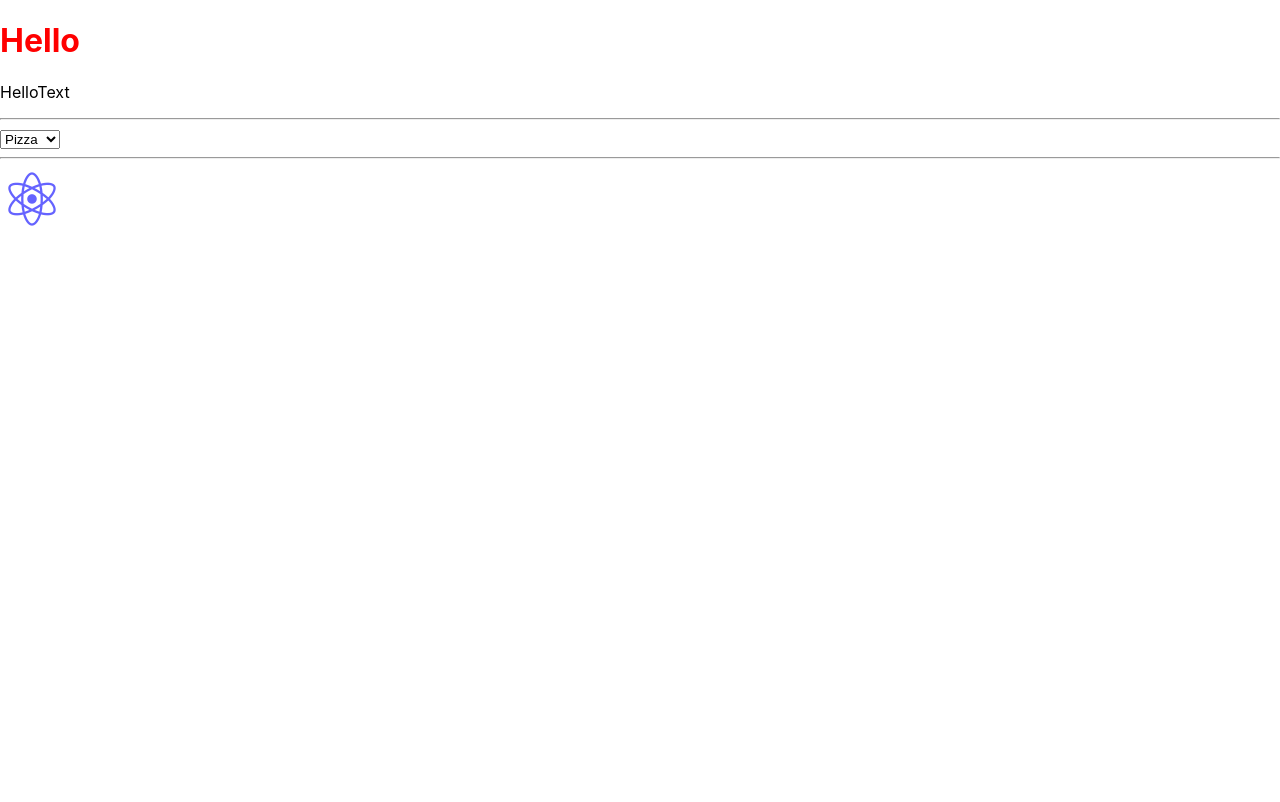
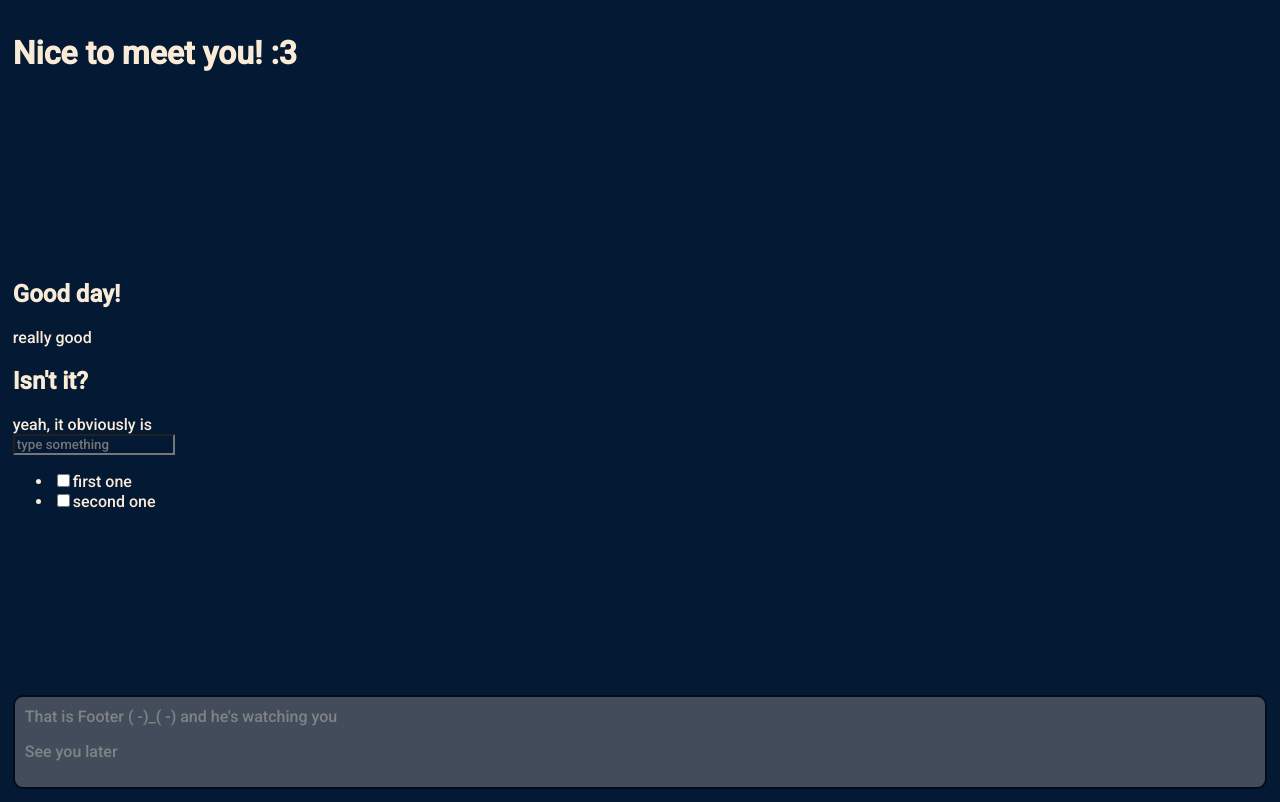
Before and after one commit to Andrey-Boyarov/first_attempt_in_react_ever, a React (Create React App) app: page / in a window 1280 px wide. Built offline with nearby package versions, Linux system fonts and the light colour scheme.

Commit message:
Worked out useState

```diff
--- a/public/index.html
+++ b/public/index.html
@@ -24,6 +24,7 @@
       work correctly both with client-side routing and a non-root public URL.
       Learn how to configure a non-root public URL by running `npm run build`.
     -->
+    <link href="https://fonts.googleapis.com/css2?family=Poppins:wght@600;700;900&family=Roboto:wght@500&display=swap" rel="stylesheet">
     <title>Attempt ONE</title>
   </head>
   <body>
--- /dev/null
+++ b/src/App.css
@@ -0,0 +1,32 @@
+* {
+  background: #041934;
+  font-family: "Roboto", "serif";
+  color: antiquewhite;
+}
+
+.container {
+  max-width: 100vw;
+  height: 97vh;
+  margin: 0;
+  padding: 1vw;
+  display: flex;
+  flex-direction: column;
+  justify-content: space-between;
+}
+
+.container .header {
+  height: 10vh;
+}
+.container .footer {
+  opacity: 50%;
+  border-radius: 10px;
+  max-width: 100vw;
+  padding: 10px;
+  border: 2px solid black;
+  background: gray;
+}
+.container .footer p {
+  background: gray;
+}
+
+/*# sourceMappingURL=App.css.map */
--- a/src/App.js
+++ b/src/App.js
@@ -1,21 +1,15 @@
-import './Style.css';
 import React from 'react';
+import Header from "./Header";
+import Footer from "./Footer";
+import "./App.css";
+import Main from "./Main";
 
-function App() {
-  return (
-      <div className="App">
-        <h1>Hello</h1>
-        <p className="text">HelloText</p>
-        <hr/>
-        <select>
-            <option value={1}>Pizza</option>
-            <option value={2}>Sushi</option>
-            <option value={3}>{React.version}</option>
-        </select>
-        <hr/>
-        <img src={require("./react-logo.png")} alt={"react"} title={"react"}/>
-      </div>
-  );
+export default function App() {
+    return (
+        <div className="container">
+            <Header/>
+            <Main/>
+            <Footer/>
+        </div>
+    );
 }
-
-export default App;
--- /dev/null
+++ b/src/App.scss
@@ -0,0 +1,33 @@
+* {
+  background: #041934;
+  font-family: "Roboto", "serif";
+  color: antiquewhite;
+}
+
+.container {
+  max-width: 100vw;
+  height: 97vh;
+  margin: 0;
+  padding: 1vw;
+  display: flex;
+  flex-direction: column;
+  justify-content: space-between;
+}
+
+.container {
+  .header {
+    height: 10vh;
+  }
+
+  .footer {
+    opacity: 50%;
+    border-radius: 10px;
+    p{
+      background: gray;
+    }
+    max-width: 100vw;
+    padding: 10px;
+    border: 2px solid black;
+    background: gray;
+  }
+}
--- /dev/null
+++ b/src/Footer.js
@@ -0,0 +1,8 @@
+export default function Footer() {
+    return(
+        <div className="footer">
+            That is Footer ( -)_( -) and he's watching you
+            <p>See you later</p>
+        </div>
+    )
+}
--- /dev/null
+++ b/src/Header.js
@@ -0,0 +1,7 @@
+export default function Header() {
+    return(
+        <div className="header">
+            <h1>Nice to meet you! :3</h1>
+        </div>
+    );
+}
--- /dev/null
+++ b/src/Main.js
@@ -0,0 +1,45 @@
+import content from './content.json';
+import {useState} from 'react';
+
+export default function Main() {
+
+    const [listItem, setListItem] = useState([
+        {id: 1, label: 'first one', check: false},
+        {id: 2, label: 'second one', check: false},
+    ]);
+
+    const [inputContent, setInputContent] = useState('')
+
+    return(
+        <div>
+            {content.map(item => <section><h2>{item.name}</h2><div>{item.body}</div></section>)}
+            <input type={'text'}
+                   placeholder={'type something'}
+                   value={inputContent}
+                   onChange={event => setInputContent(event.target.value)}
+                   onKeyPress={
+                       (event) => {
+                           if (event.key === 'Enter') {setListItem([...listItem,
+                               {
+                                   id: Date.now(),
+                                   label: inputContent,
+                                   check: false
+                               }])
+                               setInputContent('');
+                           }
+                           console.log(listItem);}
+                   }
+            />
+            <ul>
+                {listItem.map(item =>
+                    <li>
+                        <label>
+                            <input type={'checkbox'} defaultChecked={false}/>
+                            <span>{item.label}</span>
+                        </label>
+                    </li>)}
+            </ul>
+        </div>
+    );
+
+}
--- a/src/Style.css
+++ /dev/null
@@ -1,9 +0,0 @@
-h1 {
-  color: red;
-}
-
-img {
-  display: flex;
-}
-
-/*# sourceMappingURL=Style.css.map */
--- a/src/Style.scss
+++ /dev/null
@@ -1,7 +0,0 @@
-h1{
-  color: red;
-}
-
-img{
-  display: flex;
-}
--- /dev/null
+++ b/src/content.json
@@ -0,0 +1,10 @@
+[
+  {
+    "name": "Good day!",
+    "body": "really good"
+  },
+  {
+    "name": "Isn't it?",
+    "body": "yeah, it obviously is"
+  }
+]
```
Also changed, not shown: 2 other files (tests, documents, lock files or other folders).
